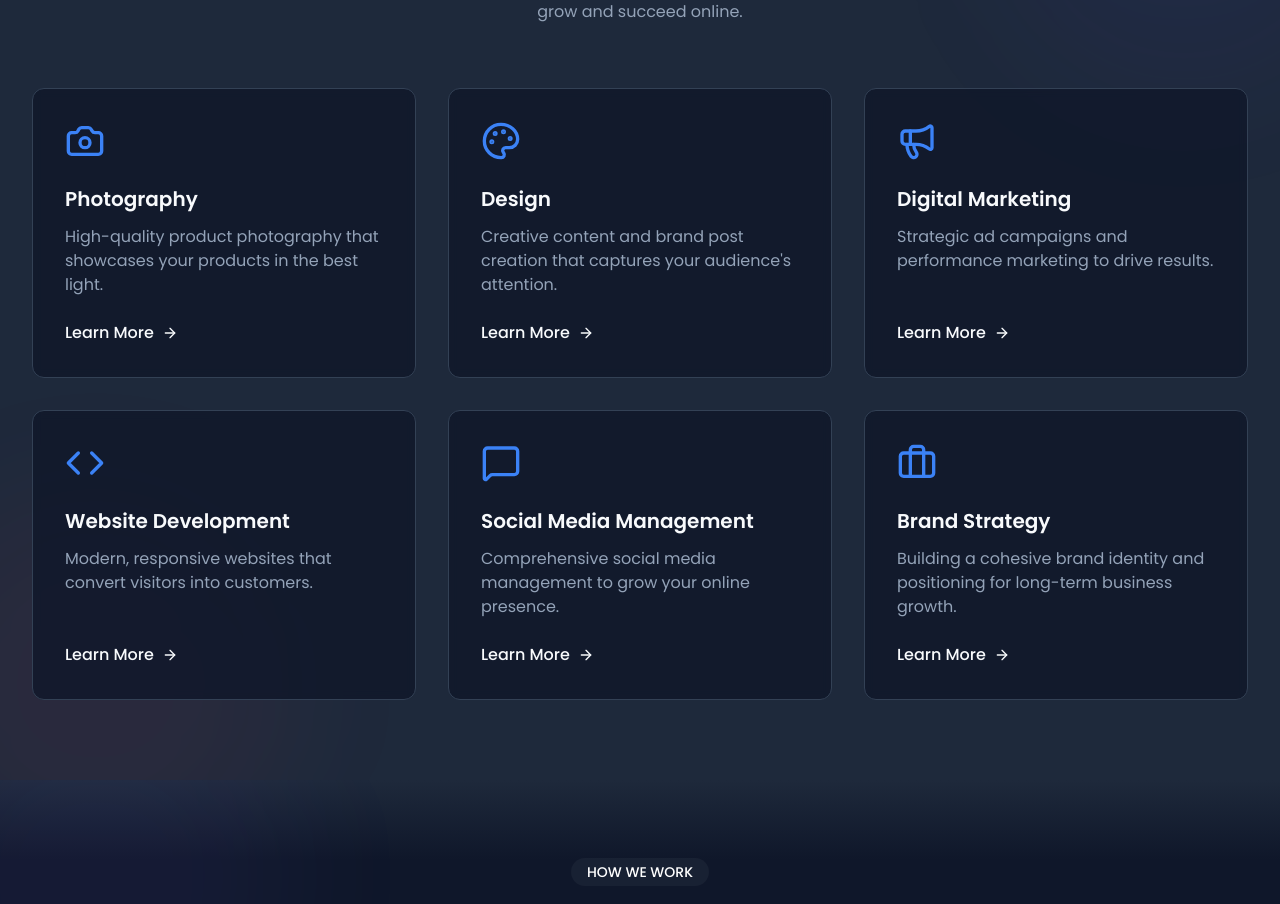
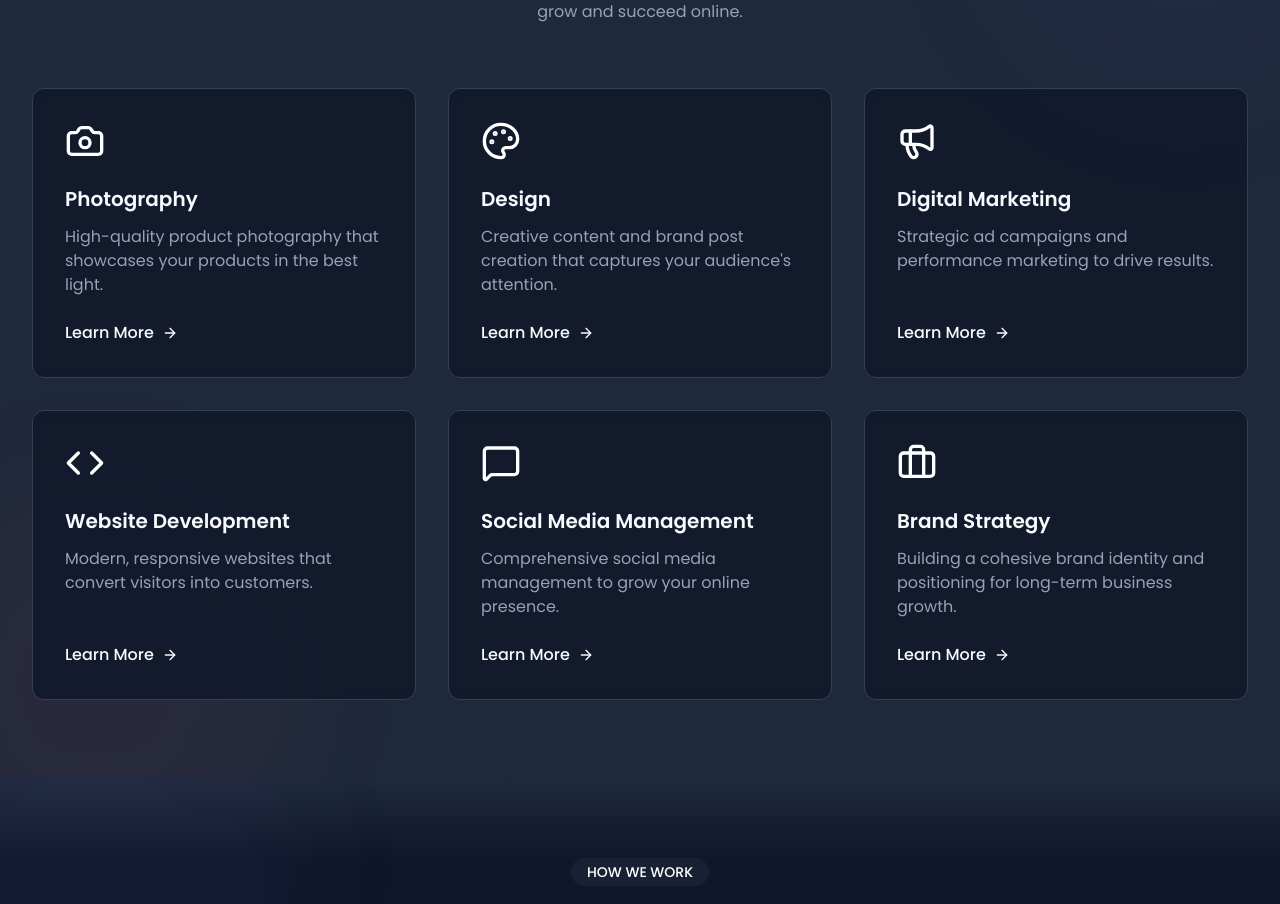
Before and after one commit to iNoumanMalik/zmung, a React (Vite) app: page / in a window 1280 px wide. Shown: the part 1000-1904 px from the top of the page. Built offline with nearby package versions, Linux system fonts and the light colour scheme.

Commit message:
Changed service card color

```diff
--- a/src/pages/Home.jsx
+++ b/src/pages/Home.jsx
@@ -131,37 +131,37 @@ const Home = () => {
   // Services data
   const services = [
     {
-      icon: <Camera className="w-10 h-10 text-accent-500" />,
+      icon: <Camera className="w-10 h-10 text-white" />,
       title: 'Photography',
       description: 'High-quality product photography that showcases your products in the best light.',
       link: '/photography'
     },
     {
-      icon: <Palette className="w-10 h-10 text-accent-500" />,
+      icon: <Palette className="w-10 h-10 text-white" />,
       title: 'Design',
       description: 'Creative content and brand post creation that captures your audience\'s attention.',
       link: '/services#design'
     },
     {
-      icon: <Megaphone className="w-10 h-10 text-accent-500" />,
+      icon: <Megaphone className="w-10 h-10 text-white" />,
       title: 'Digital Marketing',
       description: 'Strategic ad campaigns and performance marketing to drive results.',
       link: '/services#digital-marketing'
     },
     {
-      icon: <Code className="w-10 h-10 text-accent-500" />,
+      icon: <Code className="w-10 h-10 text-white" />,
       title: 'Website Development',
       description: 'Modern, responsive websites that convert visitors into customers.',
       link: '/services#web-development'
     },
     {
-      icon: <MessageSquare className="w-10 h-10 text-accent-500" />,
+      icon: <MessageSquare className="w-10 h-10 text-white" />,
       title: 'Social Media Management',
       description: 'Comprehensive social media management to grow your online presence.',
       link: '/services#social-media'
     },
     {
-      icon: <Briefcase className="w-10 h-10 text-accent-500" />,
+      icon: <Briefcase className="w-10 h-10 text-white" />,
       title: 'Brand Strategy',
       description: 'Building a cohesive brand identity and positioning for long-term business growth.',
       link: '/services#brand-strategy'
```
